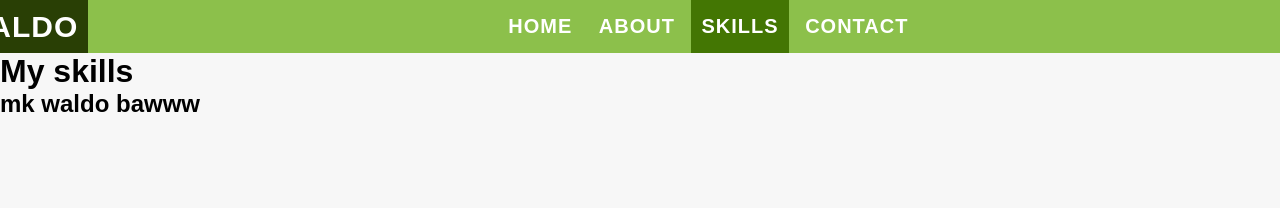
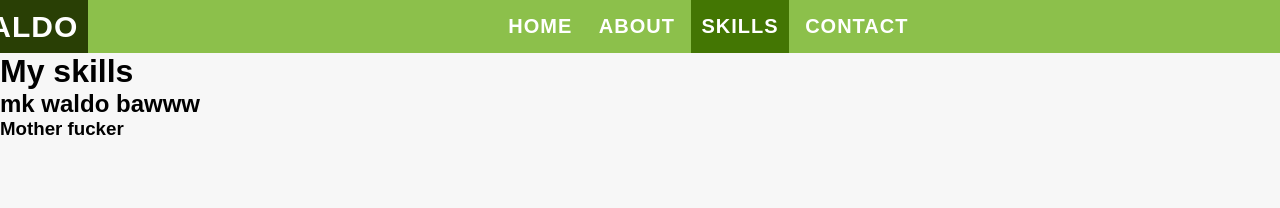
Before and after one commit to potensky/mi-portafolio, a plain HTML site: page skills.html in a window 1280 px wide. Shown: the top 208 px of the page. Drawn offline with Linux system fonts and the light colour scheme.

Commit message:
Agregue un tag

```diff
--- a/skills.html
+++ b/skills.html
@@ -25,6 +25,7 @@
     </div>
     <h1>My skills</h1>
     <h2>mk waldo bawww</h2>
+    <h3>Mother fucker </h3>
 
 <footer>
 <p class="footer">
```
